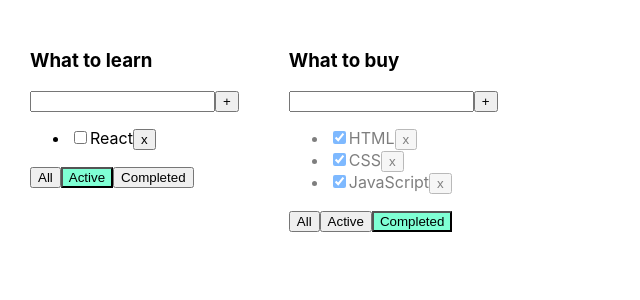
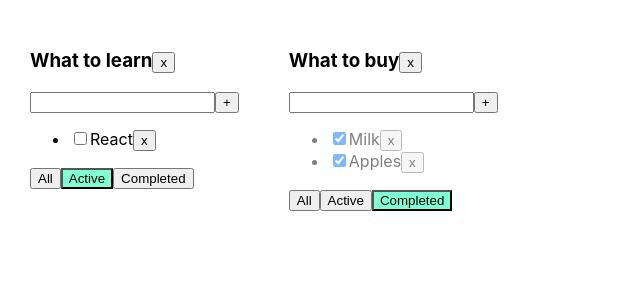
Before and after one commit to gomelkodarya/todoList, a React (Create React App) app: page / in a window 1280 px wide. Shown: the top 300 px of the page, without its empty margins (0-640 px from the left). Built offline with nearby package versions, Linux system fonts and the light colour scheme.

Commit message:
change tasks state, bind tasks to todoLists and finalize functions

```diff
--- a/src/App.tsx
+++ b/src/App.tsx
@@ -9,57 +9,82 @@ type TodoListType = {
     title: string
     filter: FilterValuesType
 }
+type TasksStateType ={
+    [key: string]: Array<TaskType>
+}
 
 export const App = () => {
+    const todoList1 = v1()
+    const todoList2 = v1()
+
     const [todoLists, setTodoLists] = useState<Array<TodoListType>>([
-        {id: v1(), title: 'What to learn', filter: 'active'},
-        {id: v1(), title: 'What to buy', filter: 'completed'},
+        {id: todoList1, title: 'What to learn', filter: 'active'},
+        {id: todoList2, title: 'What to buy', filter: 'completed'},
     ])
 
-    const [tasks, setTasks] = useState<Array<TaskType>>([
-        {id: v1(), title: 'HTML', isDone: true},
-        {id: v1(), title: 'CSS', isDone: true},
-        {id: v1(), title: 'JavaScript', isDone: true},
-        {id: v1(), title: 'React', isDone: false},
-    ])
+    const [tasks, setTasks] = useState<TasksStateType>({
+        [todoList1]: [
+            {id: v1(), title: 'HTML', isDone: true},
+            {id: v1(), title: 'CSS', isDone: true},
+            {id: v1(), title: 'JavaScript', isDone: true},
+            {id: v1(), title: 'React', isDone: false},
+        ],
+        [todoList2]: [
+            {id: v1(), title: 'Milk', isDone: true},
+            {id: v1(), title: 'Bread', isDone: false},
+            {id: v1(), title: 'Apples', isDone: true},
+            {id: v1(), title: 'Tea', isDone: false},
+        ]
+    })
 
-    const removeTask = (id: string) => {
-        const filteredTasks = tasks.filter(t => t.id !== id);
-        setTasks(filteredTasks);
+    const removeTodoList = (todoListId: string) => {
+        let newTodoLists = todoLists.filter(tl => tl.id !==todoListId)
+        setTodoLists(newTodoLists)
+        delete tasks[todoListId]
+        setTasks({...tasks})
+    }
+
+    const removeTask = (id: string, todoListId: string) => {
+        // tasks[todoListId] = tasks[todoListId].filter(t => t.id !== id)
+        // setTasks({...tasks})
+        setTasks({...tasks, [todoListId]: tasks[todoListId].filter(t => t.id !== id)})
     }
     const changeFilter = (value: FilterValuesType, todoListId: string) => {
         let todolist = todoLists.find(tl => tl.id === todoListId)
         if(todolist) {
             todolist.filter = value
+            setTodoLists([...todoLists])
         }
-        setTodoLists([...todoLists])
     }
 
-    const addTask = (title: string) => {
-        let newTask = {id: v1(), title: title, isDone: false}
-        let newTasks = [newTask, ...tasks]
-        setTasks(newTasks)
+    const addTask = (title: string, todoListId: string) => {
+        // let newTask = {id: v1(), title: title, isDone: false}
+        // tasks[todoListId] = [newTask, ...tasks[todoListId]]
+        // setTasks({...tasks})
+        setTasks({...tasks, [todoListId]: [{id: v1(), title: title, isDone: false}, ...tasks[todoListId]]})
     }
 
-    const changeStatus = (id: string, isDone: boolean) => {
-        let task = tasks.find(t => t.id === id)
-        if(task) {
-            task.isDone = isDone
-        }
-        setTasks([...tasks])
+    const changeStatus = (id: string, isDone: boolean, todoListId: string) => {
+        // let task = tasks[todoListId].find(t => t.id === id)
+        // if(task) {
+        //     task.isDone = isDone
+        //     tasks[todoListId] = [task, ...tasks[todoListId]]
+        //     setTasks({...tasks})
+        // }
+        setTasks({...tasks,[todoListId]: tasks[todoListId].map(m => m.id === id ? {...m,isDone: isDone} : m)})
     }
 
     return (
         <div className="App">
             {
                 todoLists.map(tl => {
-                    let tasksForTodoList = tasks
+                    let tasksForTodoList = tasks[tl.id]
 
                     if (tl.filter === 'active') {
-                        tasksForTodoList = tasks.filter(t => t.isDone === false)
+                        tasksForTodoList = tasksForTodoList.filter(t => t.isDone === false)
                     }
                     if (tl.filter === 'completed') {
-                        tasksForTodoList = tasks.filter(t => t.isDone === true)
+                        tasksForTodoList = tasksForTodoList.filter(t => t.isDone === true)
                     }
 
                     return <TodoList key={tl.id}
@@ -71,10 +96,10 @@ export const App = () => {
                                      addTask={addTask}
                                      changeStatus={changeStatus}
                                      filter={tl.filter}
+                                     removeTodoList={removeTodoList}
                     />
                 })
             }
-
         </div>
     );
 }
--- a/src/TodoList.tsx
+++ b/src/TodoList.tsx
@@ -12,11 +12,12 @@ type PropsType = {
     id: string
     title: string
     tasks: Array<TaskType>
-    removeTask: (id: string) => void
+    removeTask: (id: string, totoListId:string) => void
     changeFilter: (value: FilterValuesType, totoListId:string) => void
-    addTask: (title: string) => void
-    changeStatus: (id: string, isDone: boolean) => void
+    addTask: (title: string, totoListId:string) => void
+    changeStatus: (id: string, isDone: boolean, totoListId:string) => void
     filter: FilterValuesType
+    removeTodoList: (todoListId: string) => void
 }
 
 export const TodoList = (props: PropsType) => {
@@ -29,7 +30,7 @@ export const TodoList = (props: PropsType) => {
 
     const addTaskHandler = () => {
         if(title.trim() !== ''){
-            props.addTask(title)
+            props.addTask(title, props.id)
             setTitle('')
         } else {
             setError('Field is required')
@@ -56,9 +57,16 @@ export const TodoList = (props: PropsType) => {
         props.changeFilter('completed',props.id)
     }
 
+    const removeTodoListHandler = () => {
+        props.removeTodoList(props.id)
+    }
+
     return (
         <div>
-            <h3>{props.title}</h3>
+            <h3>
+                {props.title}
+                <button onClick={removeTodoListHandler}>x</button>
+            </h3>
             <div>
                 <input
                     value={title}
@@ -73,11 +81,11 @@ export const TodoList = (props: PropsType) => {
                 {
                     props.tasks.map(t => {
                         const onRemoveClickHandler = () => {
-                            props.removeTask(t.id)
+                            props.removeTask(t.id, props.id)
                         }
 
                         const onCheckedChangeHandler = (e: ChangeEvent<HTMLInputElement>) => {
-                            props.changeStatus(t.id, e.currentTarget.checked)
+                            props.changeStatus(t.id, e.currentTarget.checked, props.id)
                         }
 
                         return <li key={t.id} className={t.isDone ? 'is-done' : ''}>
```
